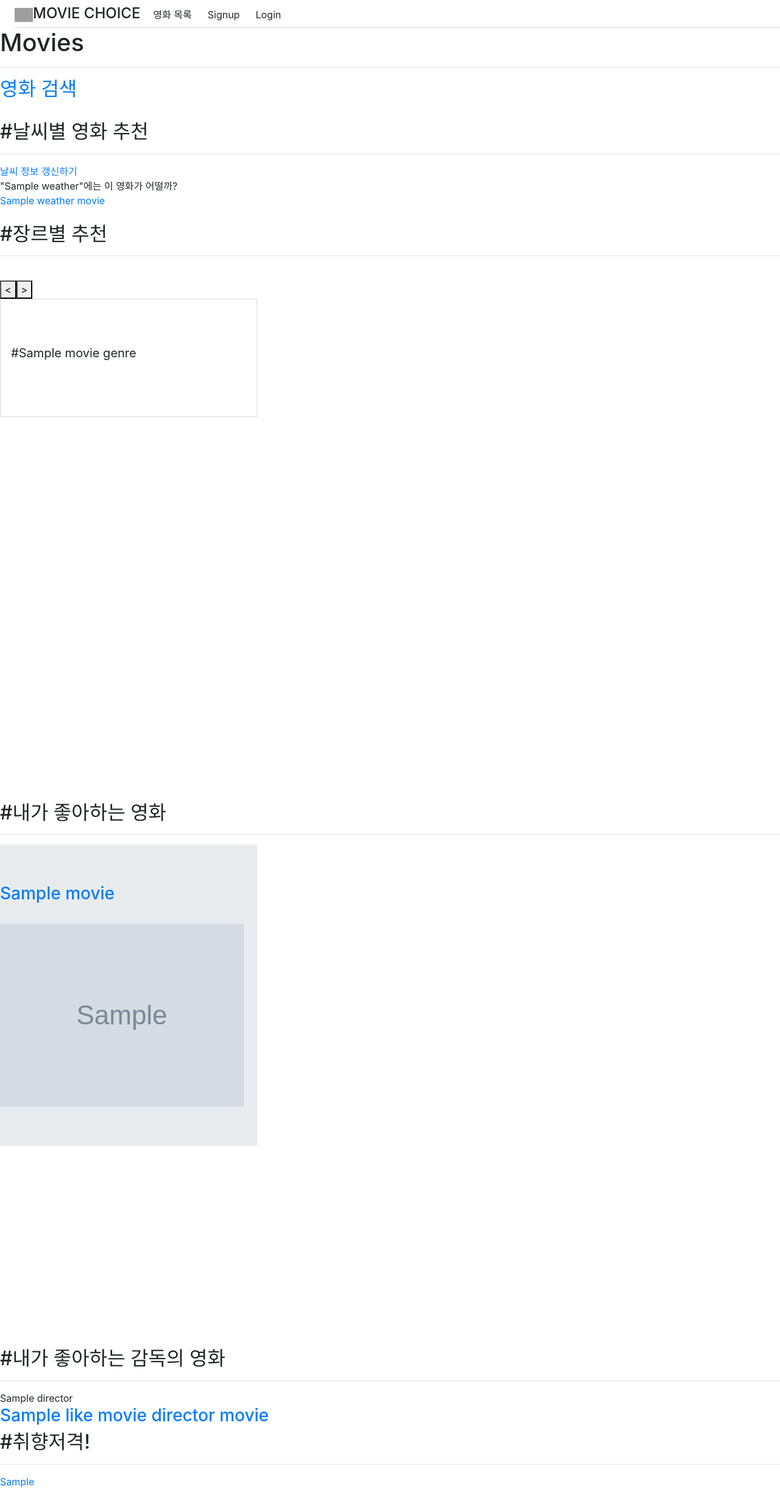
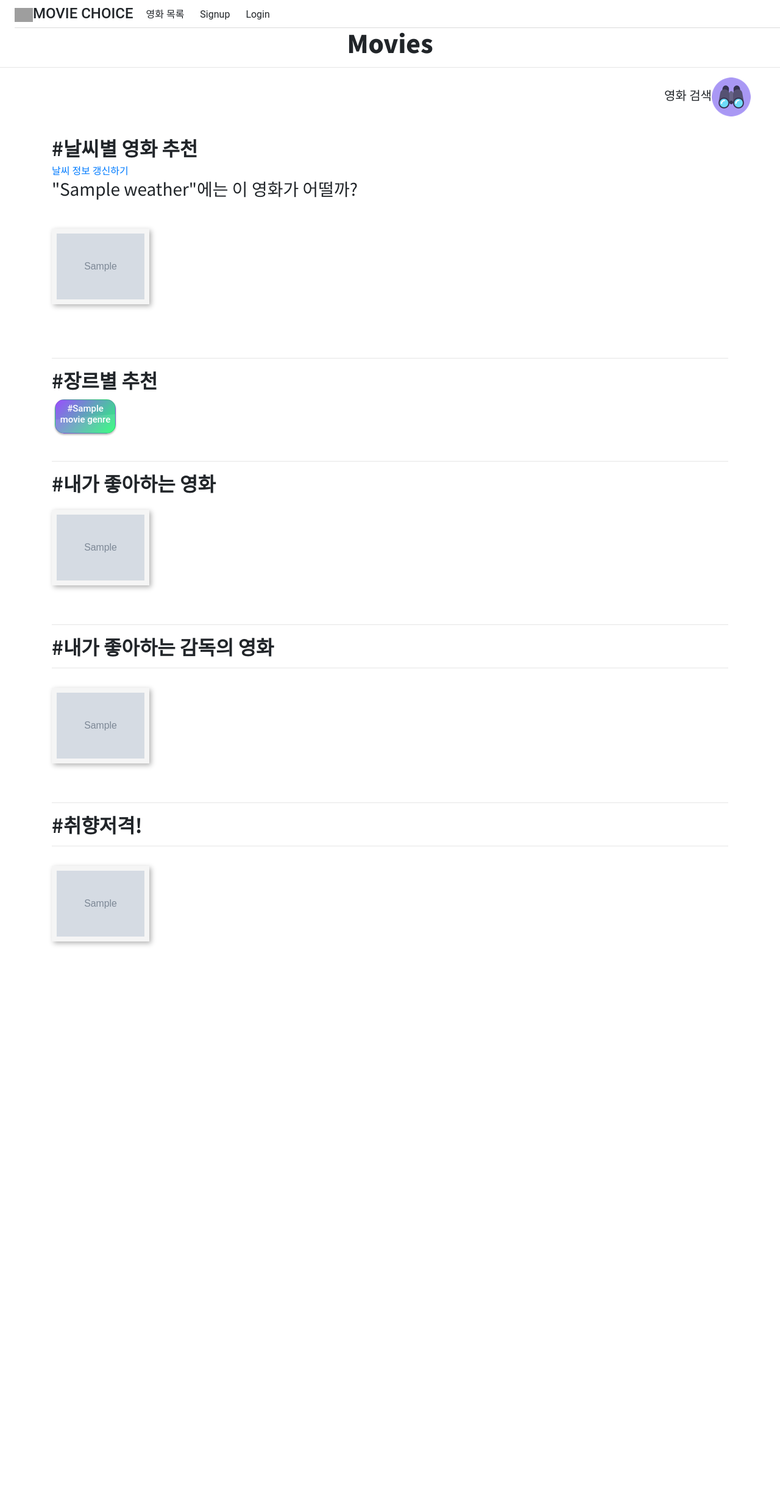
Before and after one commit to yechan-ssafy/MOVIE-CHOICE, a Django app: template movies/templates/movies/index.html in a window 1280 px wide. Shown: the whole page at 61% size. After the commit the page ends 1551 px from the top, so only its background shows below. Run offline with Django 3.2, Linux system fonts and the light colour scheme; the template is opened without the code that fills it: most values are stand-ins (such as "Sample title", 1, 10 or a date in 2020); grey boxes marked "Sample" are stand-in pictures; some libraries are stand-ins or nearby versions; grey boxes are pictures that could not be loaded.

Commit message:
Add first movie list design

```diff
--- a/movies/templates/movies/index.html
+++ b/movies/templates/movies/index.html
@@ -1,67 +1,89 @@
 {% extends 'base.html' %}
+{% load static %}
 
 {% block content %}
-  <h1>Movies</h1>
+  <h1 class="font01 d-flex justify-content-center">Movies</h1>
   <hr>
-  <a href="{% url 'movies:search' %}"><h2>영화 검색</h2></a>
+  <div class="mr-5 d-flex row justify-content-end">
+    <h5 class="font03">영화 검색<a href="{% url 'movies:search' %}"><img src="{% static 'icons/search.png' %}" alt="search"></a></h5>
+  </div>
   <br>
+
+  <div class="container mb-3">
     <!-- 날씨 상태에 따라 영화 추천 -->
-  <h2>#날씨별 영화 추천</h2>
-  <hr>
+    <h2 class="font02">#날씨별 영화 추천</h2>
     <a href="{% url 'movies:weather_api_url' %}">날씨 정보 갱신하기</a>
     <div>
-    <span>"{{ weather.name }}"에는 이 영화가 어떨까?</span>
+      <h3 class="font03">"{{ weather.name }}"에는 이 영화가 어떨까?</h3>
       <br>
+      <div class="row row-cols-1 row-cols-md-6">
         {% for weather_movie in weather_movies %}
-      <a href="{% url 'movies:detail' weather_movie.id %}"><span>{{ weather_movie.title }}</span></a>
-    {% endfor %}
-  </div>
-  <br>
-  <h2>#장르별 추천</h2>
-  <hr>
-  <br>
-  <button id="left"> < </button><button id="right"> > </button>
-  <div class="wrap">
-    {% for genre in genres %}
-      <div class="inner jumbotron jumbotron-fluid float-left" display="inline-block" style="background-color:white; border: 1px solid rgba(var(--b6a,219,219,219),1);">
-        <div>
-          <h2><a href="{% url 'movies:genre_movie_list' genre.name %}"><h3 class='btn-lg btn'>#{{ genre.name }}</h3></a></h2>
+          <div class="col mb-3">
+            <div class="card-content">
+              <a class="spectrum-a" href="{% url 'movies:detail' weather_movie.id %}"><img class="img-fluid" src="{{ weather_movie.poster_path }}" alt="{{ weather_movie.title }}"></a>
             </div>
           </div>
         {% endfor %}
       </div>
+    </div>
     <br>
+    <hr>
+
+    <h2 class="font02">#장르별 추천</h2>
+    <div class="row">
+      {% for genre in genres %}
+        <div class="col-sm-1">
+          <div class="card card_three text-center">
+            <div class="title">
+              <a href="{% url 'movies:genre_movie_list' genre.name %}"><h4>#{{ genre.name }}</h4></a>
+            </div>
+          </div>
+        </div>
+      {% endfor %}
+    </div><br>
+    <hr>
+
   <!-- 좋아요 누른 영화 목록 -->
-  <h2>#내가 좋아하는 영화</h2>
-  <hr>
-  <div class="wrap">
+    <h2 class="font02">#내가 좋아하는 영화</h2>
+      <div class="row row-cols-1 row-cols-md-6">
         {% for like_movie in like_movies %}
-      <div class="inner jumbotron jumbotron-fluid float-left" display="inline-block">
-        <a href="{% url 'movies:detail' like_movie.id %}"><h3>{{ like_movie.title }}</h3></a>
-        <br>
-        <img src="{{ like_movie.poster_path }}" alt="{{ like_movie.title }}">
+          <div class="col mb-3">
+            <div class="card-content">
+              <a class="spectrum-a" href="{% url 'movies:detail' like_movie.id %}"><img class="img-fluid" src="{{ like_movie.poster_path }}" alt="{{ like_movie.title }}"></a>
+            </div>
           </div>
         {% endfor %}
       </div>
-  <br>
+      <hr>
+
   <!-- 좋아요한 영화의 감독의 다른 영화 추천 -->
-  <h2>#내가 좋아하는 감독의 영화</h2>
+    <h2 class="font02">#내가 좋아하는 감독의 영화</h2>
     <hr>
-  <div>
+    <div class="row row-cols-1 row-cols-md-6">
         {% for like_movie_director_movie in like_movie_director_movie_list %}
-      <span>{{ like_movie_director_movie.director }}</span>
-      <a href="{% url 'movies:detail' like_movie_director_movie.id %}"><h3>{{ like_movie_director_movie.title }}</h3></a>
+          <div class="col mb-3">
+            <div class="card-content">
+              <a class="spectrum-a" href="{% url 'movies:detail' like_movie_director_movie.id %}"><img class="img-fluid" src="{{ like_movie_director_movie.poster_path }}" alt="{{ like_movie.title }}"></a>
+            </div>
+          </div>
         {% endfor %}
     </div>
+    <hr>
+
   <!-- 좋아요한 영화와 같은 장르의 영화 평점 높은 순으로 정렬 -->
-  <h2>#취향저격!</h2>
+    <h2 class="font02">#취향저격!</h2>
     <hr>
-  <div>
+    <div class="row row-cols-1 row-cols-md-6">
       {% for like_movie_genre_movie in like_movie_genre_movie_list %}
-      <a href="{% url 'movies:detail' like_movie_genre_movie.id %}">{{ like_movie_genre_movie }}</a>
+        <div class="col mb-3">
+          <div class="card-content">
+            <a class="spectrum-a" href="{% url 'movies:detail' like_movie_genre_movie.id %}"><img class="img-fluid" src="{{ like_movie_genre_movie.poster_path }}" alt="{{ like_movie.title }}"></a>
+          </div>
+        </div>
       {% endfor %}
     </div>
-
+  </div>
+  <br>
 {% endblock %}
 
 {% block script %}
@@ -89,4 +111,108 @@
   .inner {
      width: 33%;
   }
+
+  @import url('https://fonts.googleapis.com/css?family=Roboto:300');
+
+  body {
+    margin: 0;
+    padding: 0;
+    font-family: 'Roboto', sans-serif;
+  }
+
+  .card {
+    position: relative;
+    min-width: 100px;
+    height: auto;
+    overflow: hidden;
+    border-radius: 15px;
+    margin: 5px 5px;
+    padding: 5px 0px;
+    box-shadow: 0 2px 3px rgba(0,0,0,0.3);
+    transition: .5s;
+  }
+  .card:hover {
+    transform:scale(1.1);
+  }
+  .card_red, .card_red .title .fa {
+    background: linear-gradient(-45deg, #ffec61, #f321d7);
+  }
+  .card_violet, .card_violet .title .fa  {
+    background: linear-gradient(-45deg, #f403d1, #64b5f6);
+  }
+  .card_three, .card_three .title .fa  {
+    background: linear-gradient(-45deg, #24ff72, #9a4eff);
+  }
+
+  .card:before {
+    content: '';
+    position: absolute;
+    bottom: 0;
+    left: 0;
+    width: 100%;
+    height: 40%;
+    background: rgba(255, 255, 255, .1);
+    z-index: 1;
+    transform: skewY(-5deg) scale(1.5);
+  }
+
+  .title .fa {
+    color: #fff;
+    font-size: 60px;
+    width: 100px;
+    height: 100px;
+    border-radius: 50%;
+    text-align: center;
+    line-height: 100px;
+    box-shadow: 0 10px 10px rgba(0, 0, 0, .1);
+  }
+  .title h4 {
+    position: relative;
+    color: #fff;
+    font-size: 15px;
+    z-index: 2;
+  }
+
+  /* Card Based Layout - Base styles */
+
+  p.site-title {
+  color: #000000;
+  }
+
+  {% comment %} article.col-md-4 col-lg-3 {
+  background: #f5f5f5;
+    margin-top: 1em;
+  margin-bottom: 2em;
+    box-shadow: 3px 3px 8px hsl(0, 0%, 70%);
+  } {% endcomment %}
+
+  div.card-content {
+    background: #f5f5f5;
+    padding: 0.5em;
+    margin-top: 1em;
+    margin-bottom: 2em;
+    box-shadow: 3px 3px 8px hsl(0, 0%, 70%);
+  }
+
+  div.card-content h3 {
+  margin-bottom: 0.5em;
+  font-weight: normal;
+  }
+
+  div.card-content p {
+  font-size: 95%;
+  }
+
+  img.spectrum1 {
+    width: 100%;
+    height: auto;
+  }
+
+  div a, a:hover {
+    text-decoration: none;
+  }
+
+  div a:hover {
+    opacity: 0.8;
+  }
 {% endblock  %}
```
Also changed, not shown: movies/templates/movies/genre_movie_list.html (+93 -1 lines), db.sqlite3, final_project/static/icons/search.png (added). Lines whose indentation alone changed are shown as unchanged.
